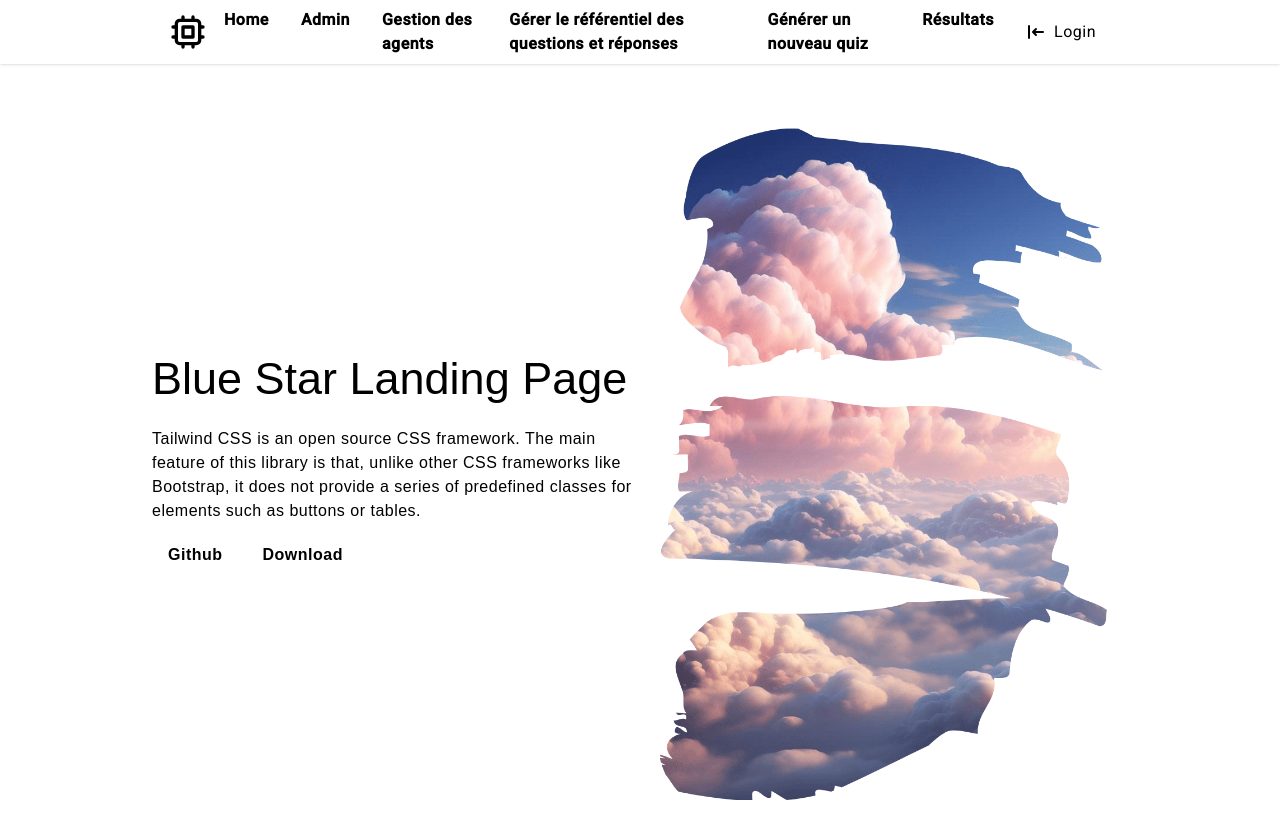
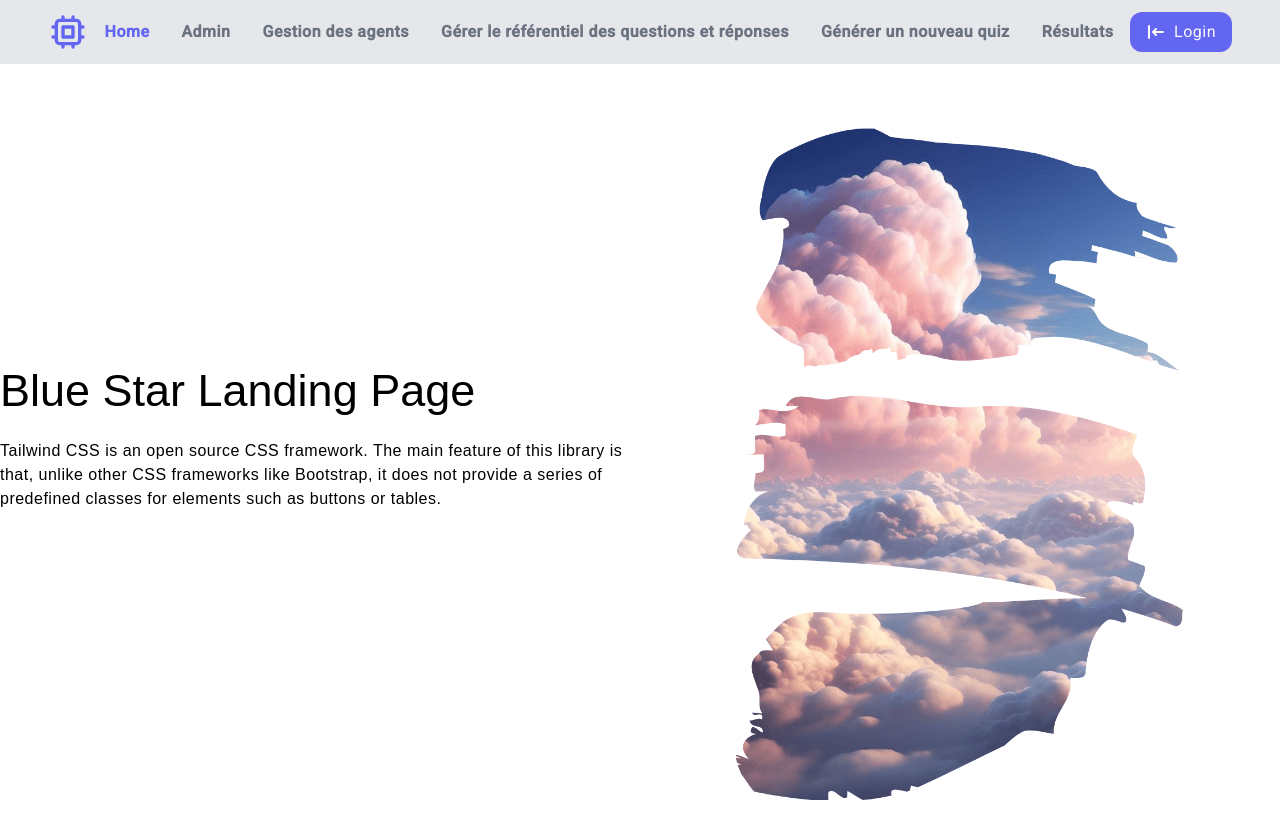
Before and after one commit to LeaEponville/fil-rouge, an Angular app in the folder front/: page /home in a window 1280 px wide. Shown: the top 838 px of the page. Built offline with nearby package versions, Linux system fonts and the light colour scheme.

Commit message:
fixed tailwind not showing up entirely

```diff
--- a/front/package.json
+++ b/front/package.json
@@ -20,6 +20,7 @@
     "@angular/platform-browser": "^18.0.0",
     "@angular/platform-browser-dynamic": "^18.0.0",
     "@angular/router": "^18.0.0",
+    "postcss": "^8.4.38",
     "rxjs": "~7.8.0",
     "tslib": "^2.3.0",
     "zone.js": "~0.14.3"
--- a/front/src/app/app.component.ts
+++ b/front/src/app/app.component.ts
@@ -1,13 +1,11 @@
 import { Component } from '@angular/core';
 import { NewnavbarComponent } from './components/newnavbar/newnavbar.component';
 import { RouterOutlet } from '@angular/router';
-import { MatSlideToggleModule } from '@angular/material/slide-toggle';
-
 
 @Component({
   selector: 'app-root',
   standalone: true,
-  imports: [RouterOutlet, NewnavbarComponent, MatSlideToggleModule],
+  imports: [RouterOutlet, NewnavbarComponent],
   templateUrl: './app.component.html',
   styleUrl: './app.component.css'
 })
--- a/front/src/app/app.config.ts
+++ b/front/src/app/app.config.ts
@@ -2,8 +2,8 @@ import { ApplicationConfig, provideZoneChangeDetection } from '@angular/core';
 import { provideRouter } from '@angular/router';
 
 import { routes } from './app.routes';
-import { provideAnimationsAsync } from '@angular/platform-browser/animations/async';
+
 
 export const appConfig: ApplicationConfig = {
-  providers: [provideZoneChangeDetection({ eventCoalescing: true }), provideRouter(routes), provideAnimationsAsync()]
+  providers: [provideZoneChangeDetection({ eventCoalescing: true }), provideRouter(routes)]
 };
--- a/front/src/app/components/newnavbar/newnavbar.component.html
+++ b/front/src/app/components/newnavbar/newnavbar.component.html
@@ -2,7 +2,7 @@
 	<div class="md:h-16 h-28 mx-auto md:px-4 container flex items-center justify-between flex-wrap md:flex-nowrap">
 		<!-- Logo -->
 		<div class="text-indigo-500 md:order-1">
-			<!-- Heroicon - Chip Outline -->
+
 			<svg xmlns="http://www.w3.org/2000/svg" class="h-10 w-10" fill="none" viewBox="0 0 24 24"
 				stroke="currentColor">
 				<path stroke-linecap="round" stroke-linejoin="round" stroke-width="2"
--- a/front/src/main.ts
+++ b/front/src/main.ts
@@ -1,6 +1,7 @@
 import { bootstrapApplication } from '@angular/platform-browser';
+import { AppComponent } from './app/app.component';
 import { appConfig } from './app/app.config';
-import { AppComponent } from './app/app.component';
+
 
 bootstrapApplication(AppComponent, appConfig)
   .catch((err) => console.error(err));
--- a/front/tailwind.config.js
+++ b/front/tailwind.config.js
@@ -1,37 +1,10 @@
 /** @type {import('tailwindcss').Config} */
 module.exports = {
-  content: ["./src/**/*.{html,ts}"],
+  content: [
+    './src/**/*.{html,js,jsx,ts,tsx}', // Adjust the paths as necessary
+  ],
   theme: {
-    screens: {
-      sm: '480px',
-      md: '768px',
-      lg: '976px',
-      xl: '1440px',
-    },
-    colors: {
-      'blue': '#1fb6ff',
-      'purple': '#7e5bef',
-      'pink': '#ff49db',
-      'orange': '#ff7849',
-      'green': '#13ce66',
-      'yellow': '#ffc82c',
-      'gray-dark': '#273444',
-      'gray': '#8492a6',
-      'gray-light': '#d3dce6',
-    },
-    fontFamily: {
-      sans: ['Graphik', 'sans-serif'],
-      serif: ['Merriweather', 'serif'],
-    },
-    extend: {
-      spacing: {
-        '128': '32rem',
-        '144': '36rem',
-      },
-      borderRadius: {
-        '4xl': '2rem',
-      }
-    }
+    extend: {},
   },
-    extend: {},
-  };
+  plugins: [],
+}
```
Also changed, not shown: 1 other file (tests, documents, lock files or other folders).
